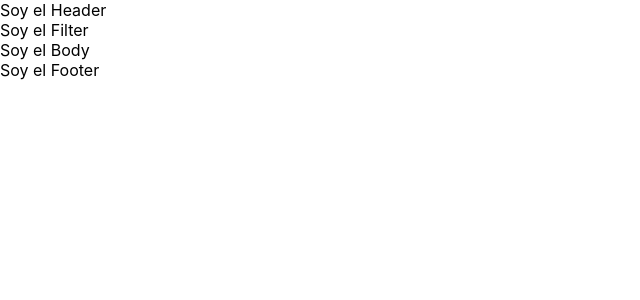
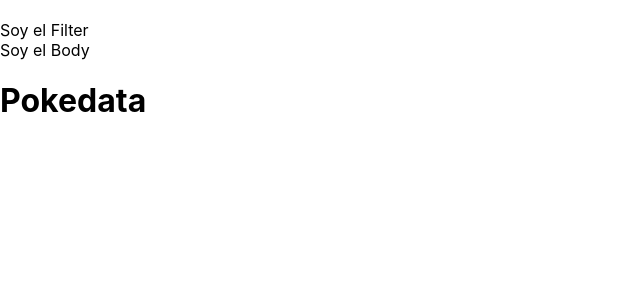
Before and after one commit to Sgutierrezgf/pokedata, a React (Create React App) app: page / in a window 1280 px wide. Shown: the top 300 px of the page, without its empty margins (0-640 px from the left). Built offline with nearby package versions, Linux system fonts and the light colour scheme.

Commit message:
subiendo el logo

```diff
--- /dev/null
+++ b/src/assets/styles/components/header.css
@@ -0,0 +1,3 @@
+.logo{
+    background-image: url('../../images/logo2.png');
+}
--- a/src/components/Footer.jsx
+++ b/src/components/Footer.jsx
@@ -3,7 +3,7 @@ import React from 'react';
 const Footer = () => {
   return (
     <footer className='footer'>
-        Soy el Footer
+        <h1>Pokedata</h1>
     </footer>
   );
 };
--- a/src/components/Header.jsx
+++ b/src/components/Header.jsx
@@ -1,10 +1,12 @@
 import React from 'react';
+import '../assets/styles/components/header.css'
+
 
 
 const Header = () => {
   return (
     <header>
-        Soy el Header
+        <img className='logo'></img>
     </header>
   );
 };
```
Also changed, not shown: src/assets/images/logo.png (added), src/assets/images/logo2.png (added).
